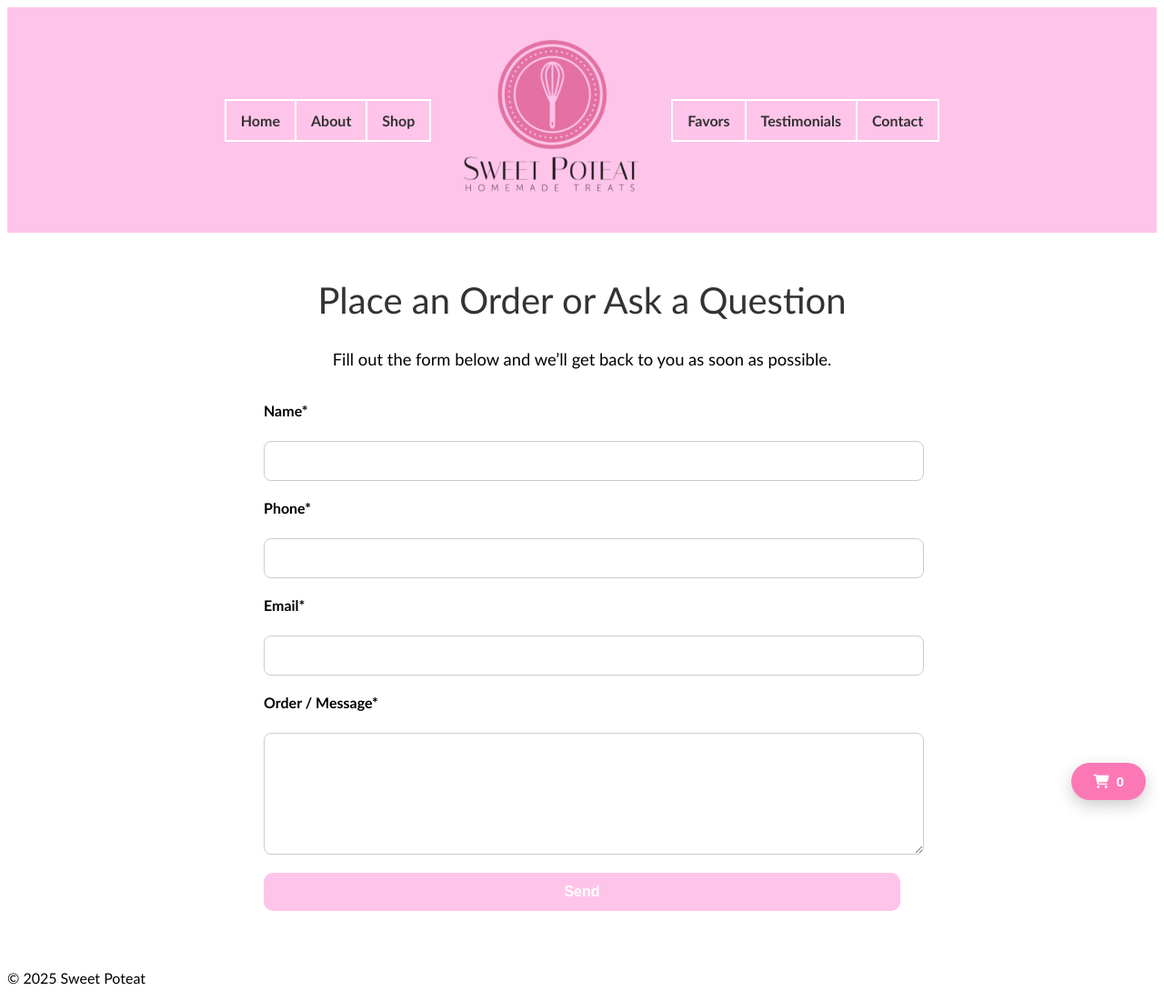
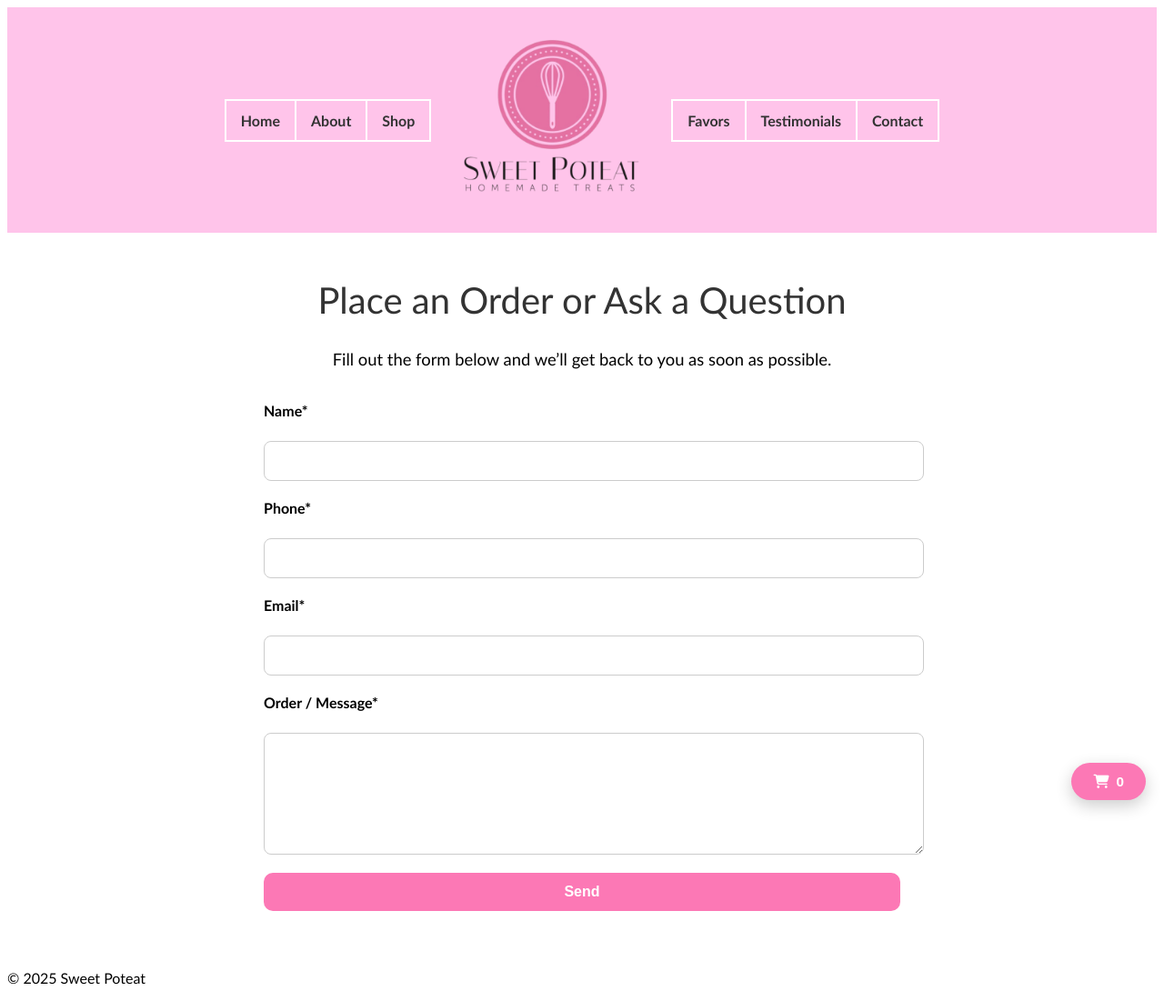
Before and after one commit to sweetpoteat/sweetpoteat.github.io, a Jekyll site: the page built from contact.md, in a window 1280 px wide. Shown: the whole page at 91% size. Built offline with Jekyll 4.4.1, drawn with Linux system fonts in a browser that asks for light colours; some web fonts are replaced.

Commit message:
swap pink colors on contact submit page

```diff
--- a/assets/main.css
+++ b/assets/main.css
@@ -544,7 +544,7 @@ body {
 }
 
 .submit-button {
-    background-color: #ffc4ea;
+    background-color: #fc78b5;
     color: white;
     border: none;
     border-radius: 10px;
@@ -556,7 +556,7 @@ body {
 }
 
 .submit-button:hover {
-    background-color: #fc78b5;
+    background-color: #ffc4ea;
 }
 
 
```
